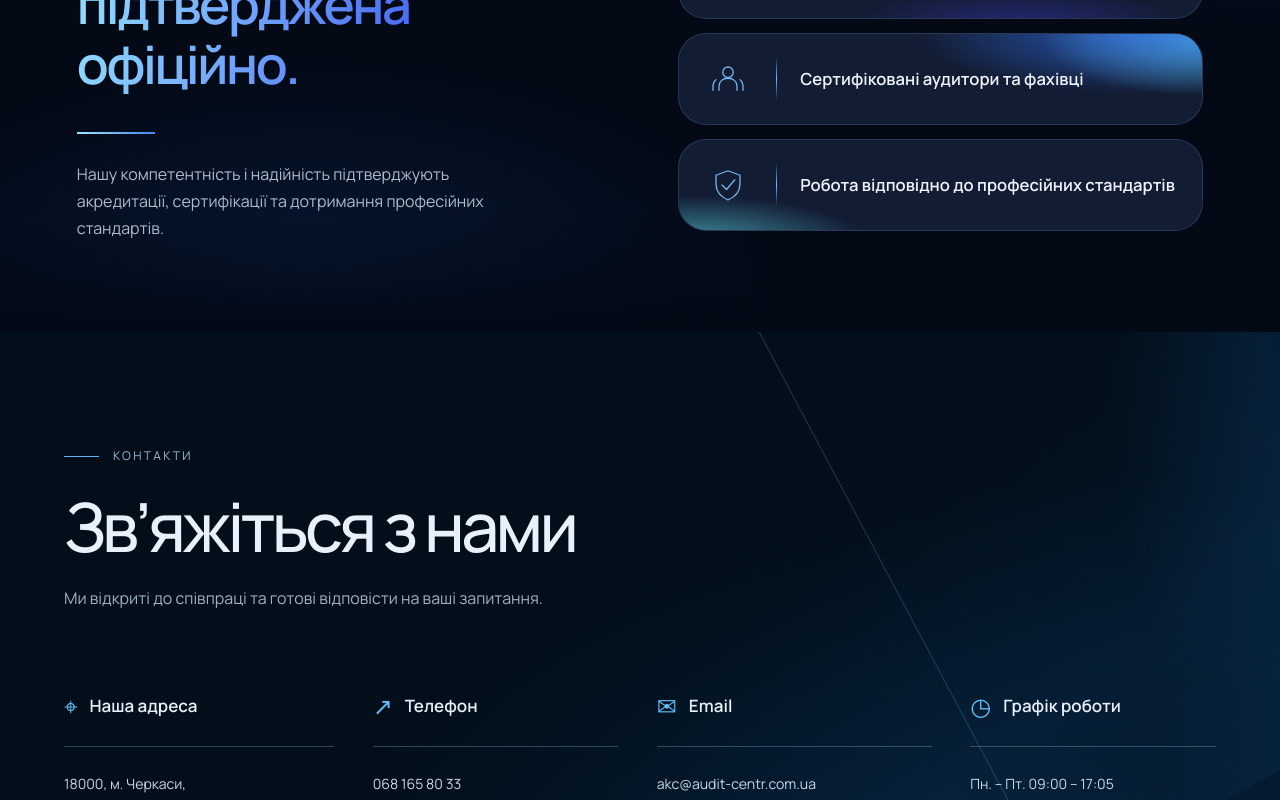
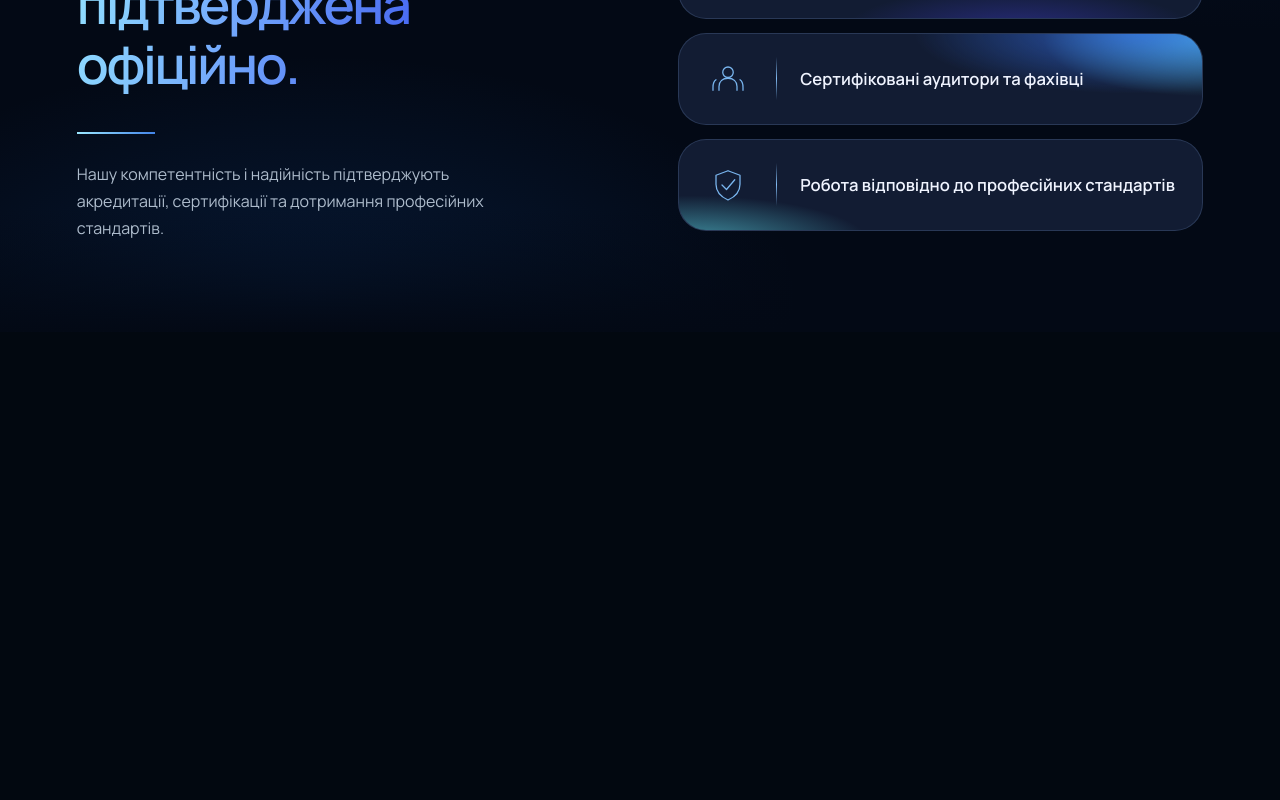
Before and after one commit to dnagorna3817-spec/website_akc_main, a Next.js app: page / in a window 1280 px wide. Shown: the part 3382-4182 px from the top of the page. After the commit the page ends 3714 px from the top, so only its background shows below. Built offline with nearby package versions, Linux system fonts and the light colour scheme.

Commit message:
Remove contacts from About and link contact actions to dedicated page

```diff
--- a/app/about/page.tsx
+++ b/app/about/page.tsx
@@ -34,7 +34,7 @@ function Arrow() {
 
 function DiscussButton() {
   return (
-    <a className="action" href="#contacts">
+    <a className="action" href="/contacts">
       <span>Обговорити завдання</span>
       <Arrow />
     </a>
@@ -389,7 +389,7 @@ function AboutPage({ embedded = false }: { embedded?: boolean }) {
           <a href="/industries">Галузі</a>
           <a href="/expertise">Експертиза</a>
         </nav>
-        <a className="nav__contact" href="#contacts">Контакти <span aria-hidden="true">→</span></a>
+        <a className="nav__contact" href="/contacts">Контакти <span aria-hidden="true">→</span></a>
       </header>}
 
       <section className="hero" aria-labelledby="page-title">
@@ -536,38 +536,7 @@ function AboutPage({ embedded = false }: { embedded?: boolean }) {
         </div>
       </section>
 
-      <section className="akc-contact-section" id="contacts" aria-labelledby="akc-contact-title" data-enter>
-        <div className="akc-contact-section__glow" aria-hidden="true" />
-        <div className="akc-contact-section__intro">
-          <p className="akc-contact-section__eyebrow"><span /> КОНТАКТИ</p>
-          <h2 id="akc-contact-title">Зв’яжіться з нами</h2>
-          <p>Ми відкриті до співпраці та готові відповісти на ваші запитання.</p>
-        </div>
-        <div className="akc-contact-section__grid">
-          <div className="akc-contact-section__column">
-            <h3><span aria-hidden="true">⌖</span> Наша адреса</h3>
-            <address>18000, м. Черкаси,<br />вул. Гоголя, 224</address>
-          </div>
-          <div className="akc-contact-section__column">
-            <h3><span aria-hidden="true">↗</span> Телефон</h3>
-            <ul className="akc-contact-section__phones">
-              {["068 165 80 33", "068 556 81 44", "068 760 09 55", "096 037 86 77", "096 400 95 40", "096 779 61 77", "097 215 33 30"].map((number) => (
-                <li key={number}><a href={`tel:+38${number.replace(/\s/g, "")}`}>{number}</a></li>
-              ))}
-            </ul>
-          </div>
-          <div className="akc-contact-section__column">
-            <h3><span aria-hidden="true">✉</span> Email</h3>
-            <a href="mailto:akc@audit-centr.com.ua">akc@audit-centr.com.ua</a>
-          </div>
-          <div className="akc-contact-section__column">
-            <h3><span aria-hidden="true">◷</span> Графік роботи</h3>
-            <p>Пн. – Пт. 09:00 – 17:05</p>
-            <p>Сб. – Нд. — вихідний</p>
-          </div>
-        </div>
-        <footer className="akc-contact-section__footer">© 2026 Аудит Консалтинг Центр. Всі права збережено.</footer>
-      </section>
+
     </div>
   )
 }
```
